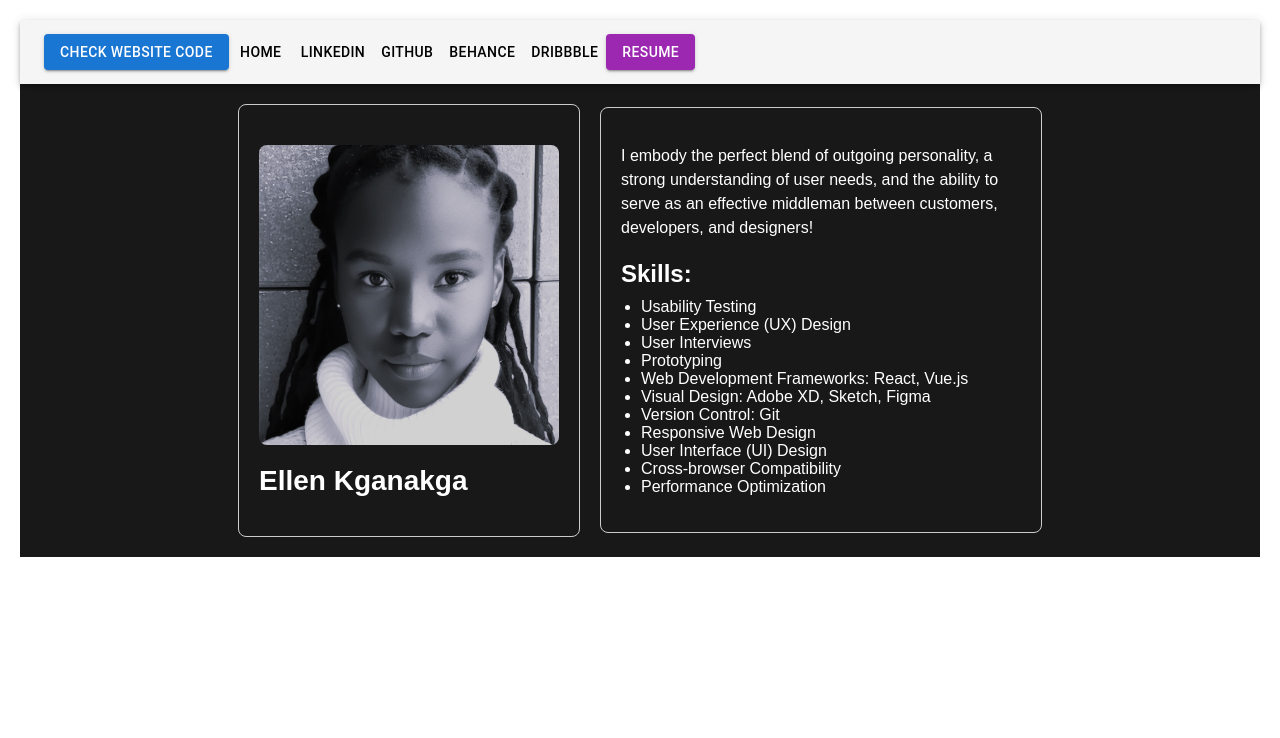
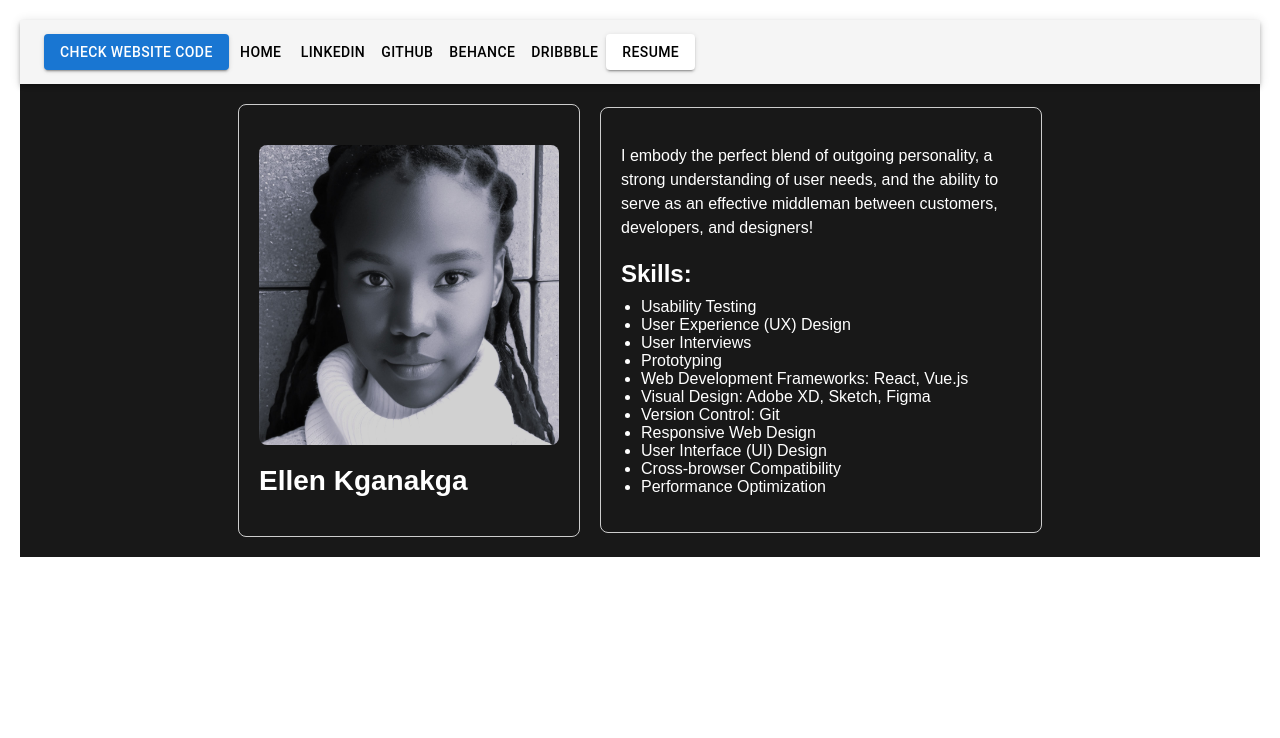
Before and after one commit to KamoEllen/Kamo.website, a React (Create React App) app: page / in a window 1280 px wide. Shown: the top 738 px of the page. Built offline with nearby package versions, Linux system fonts and the light colour scheme.

Commit message:
Update Header.js

```diff
--- a/src/components/Header.js
+++ b/src/components/Header.js
@@ -34,7 +34,7 @@ const Header = () => {
 
         </div>
     <div className="header-buttons">
-          <Button variant="contained" color="secondary" href={EllenKganakgaPDF} download>
+          <Button variant="contained" color="secondary" href={EllenKganakgaPDF} download  style={{ color: 'black', backgroundColor: 'white' }}>
             Resume
           </Button>
         </div>
```
